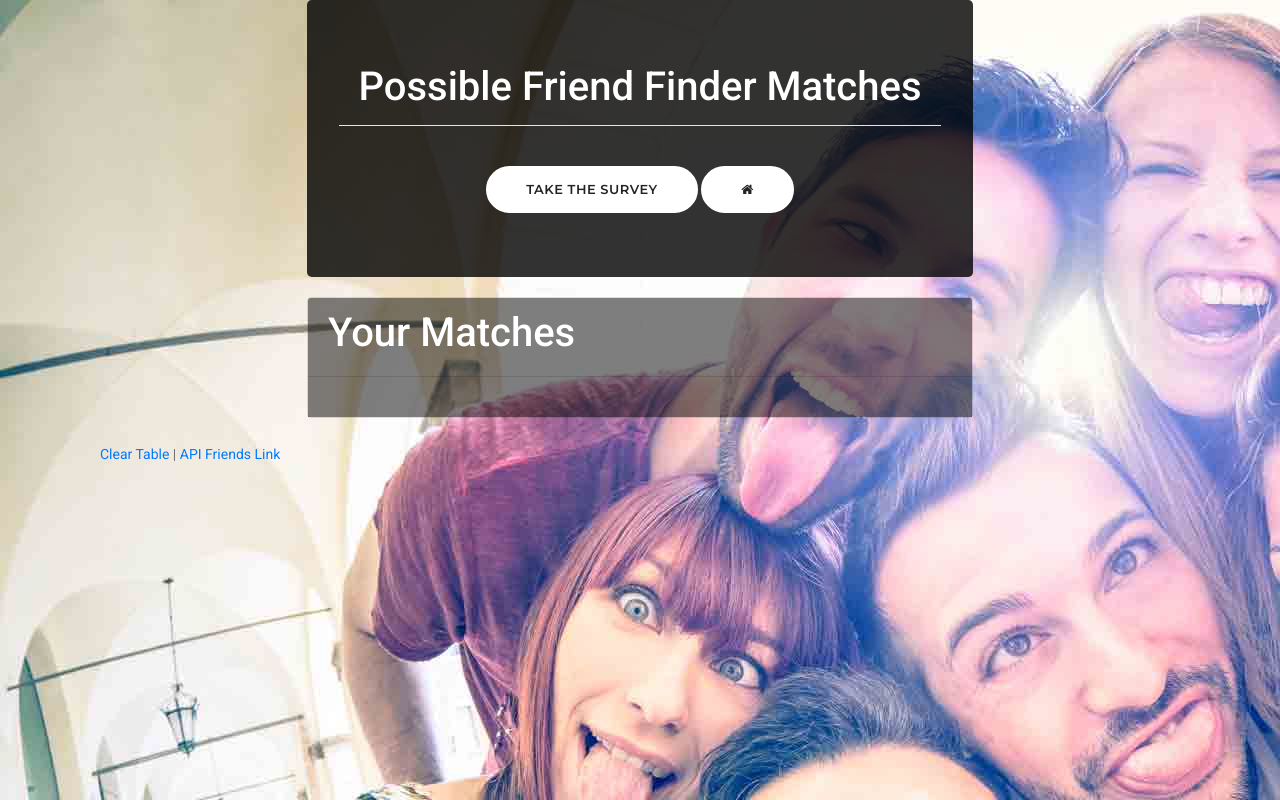
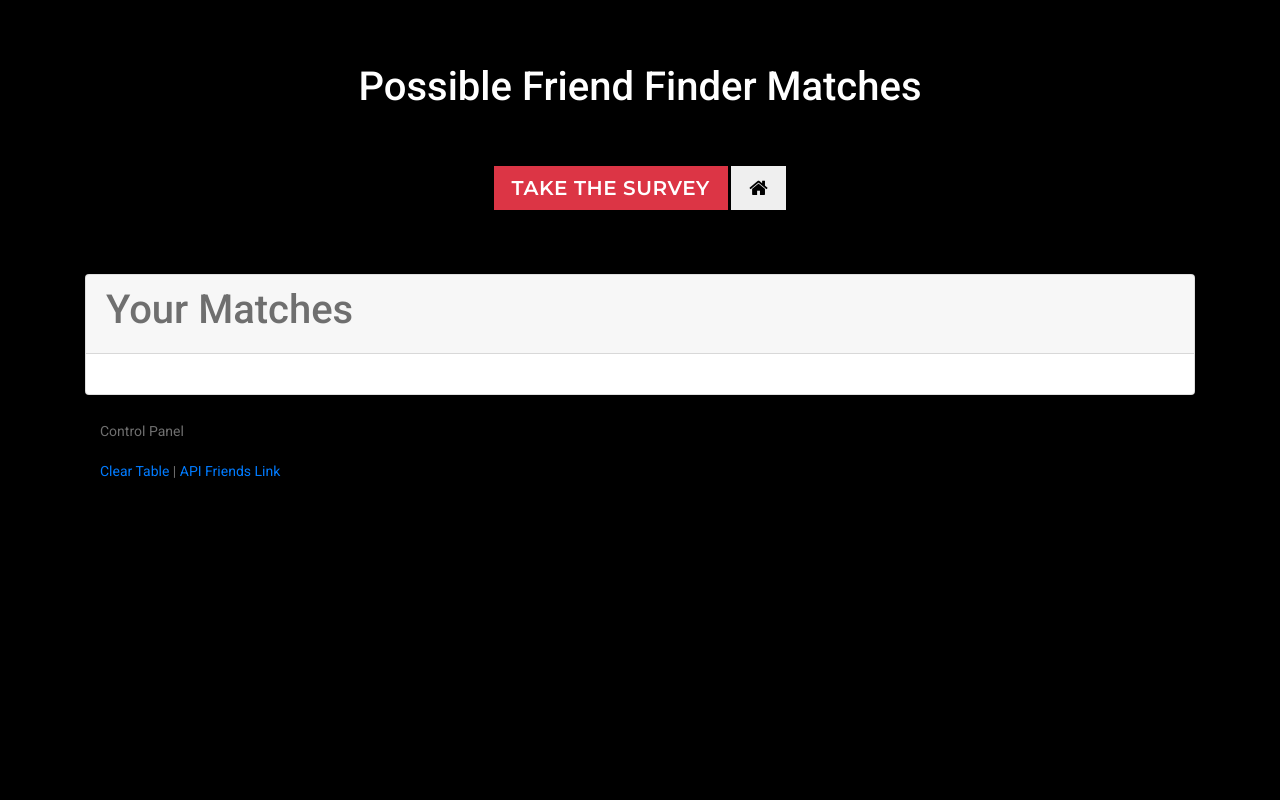
Before and after one commit to efrencav/FriendFinder, a website: page app/public/friends.html in a window 1280 px wide. Drawn offline with nearby package versions, Linux system fonts and the light colour scheme; no server answers.

Commit message:
view images display

```diff
--- a/app/public/friends.html
+++ b/app/public/friends.html
@@ -14,19 +14,19 @@
 
 </head>
 
-<body class="bg-image">
+<body class="bg-black">
 
   <div class="container">
 
     <div class="jumbotron">
       <h1 class="text-center text-white">Possible Friend Finder Matches</h1>
-      <hr class="bg-white">
+      <hr>
       <!-- <h2 class="text-center">Current Reservations and Waiting List</h2> -->
       <br>
 
       <div class="text-center">
-        <a href="/survey"><button class="btn btn-large btn-white btn-rounded"></span> Take the Survey</button></a>
-        <a href="/"><button class="btn btn-large btn-white btn-rounded"><span class="fa fa-home"></span></button></a>
+        <a href="/survey"><button class="btn btn-lg btn-danger"></span> Take the Survey</button></a>
+        <a href="/"><button class="btn btn-lg btn-default"><span class="fa fa-home"></span></button></a>
       </div>
     </div>
 
@@ -34,11 +34,13 @@
       <div class="col-lg-12">
 
         <!-- Current Tables in Use -->
-        <div class="card width-60 center-col margin-20px-top bg-transparent">
-          <div class="card-header bg-black-opacity-light">
-            <h4 class="text-white">Your Matches</h4>
+        <div class="card">
+          <div class="card-header">
+            <h4>Your Matches</h4>
           </div>
-          <div class="card-body bg-black-opacity-light">
+          <div class="card-body">
+            <!-- Linked photo image -->
+
             <ul id="friendsList" class="list-group"></ul>
           </div>
         </div>
@@ -48,6 +50,7 @@
 
     <footer class="footer mt-4">
       <div class="container">
+        <p>Control Panel</p>
         <p><a href="#" id="clear">Clear Table</a> | <a href="/api/friends">API Friends Link</a>
       </div>
     </footer>
@@ -80,7 +83,7 @@
           var friendsList = $("#friendsList");
 
           // Then display the fields in the HTML (Section Name, Date, URL)
-          var listItem = $("<li class='list-group-item mt-4 bg-charcoal-gray'>");
+          var listItem = $("<li class='list-group-item mt-4'>");
 
           listItem.append(
             $("<h6>").text("Result #" + (i + 1)).addClass("text-black"),
```
